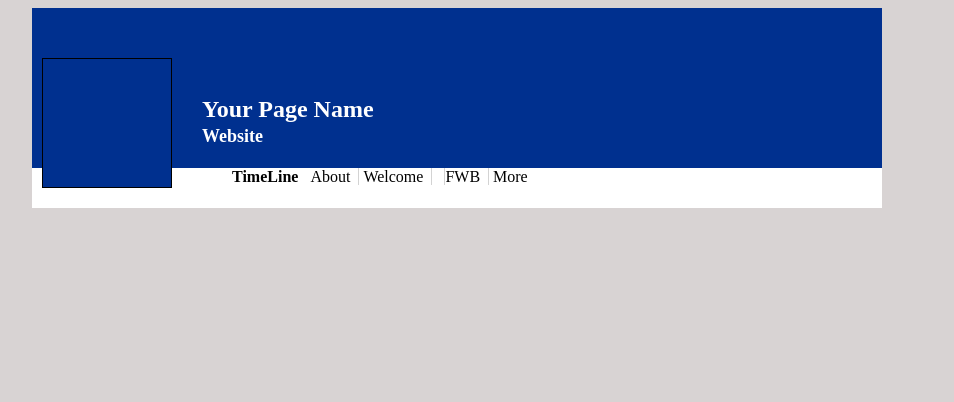
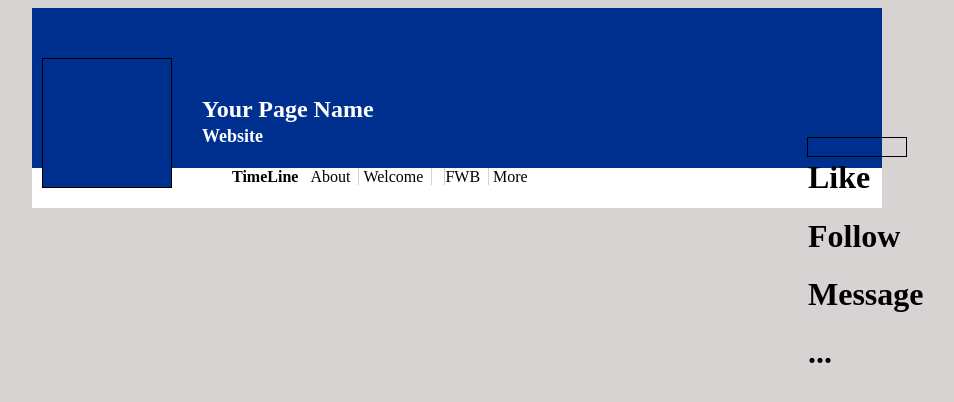
Before and after one commit to sutert/Social-Mockup, a plain HTML site: page index.html in a window 1280 px wide. Shown: the whole page, without its empty margins (183-1137 px from the left). Drawn offline with Linux system fonts and the light colour scheme.

Commit message:
Button Box CSS Updated

```diff
--- a/assets/stylesheet/stylesheet.CSS
+++ b/assets/stylesheet/stylesheet.CSS
@@ -60,3 +60,12 @@ header {height:400px;}
     font-weight: bold;
     border-right: 0;
     }
+
+#ButtonBar {
+    height: 20px;
+    width: 100px;
+    border: 1px solid black;
+    position: relative;
+    bottom: 70px;
+    left: 775px;
+    }
--- a/index.html
+++ b/index.html
@@ -16,14 +16,18 @@
                 <h2>Website</h2>
             </div>
             <div id="ButtonBar">
-                <div id="LikeButton"></div>
+                <div id="LikeButton">
+                    <h1>Like</h1>
+                </div>
                 <div id="3Buttons">
                     <div id="Follow"></div>
+                        <h1>Follow</h1>
                     <div id="Message"></div>
+                        <h1>Message</h1>
                     <div id="..."></div>
+                        <h1>...</h1>
                 </div>
             </div>
-
         </div>
         <div id="WhiteBox">
             <div id="navlist">
```
